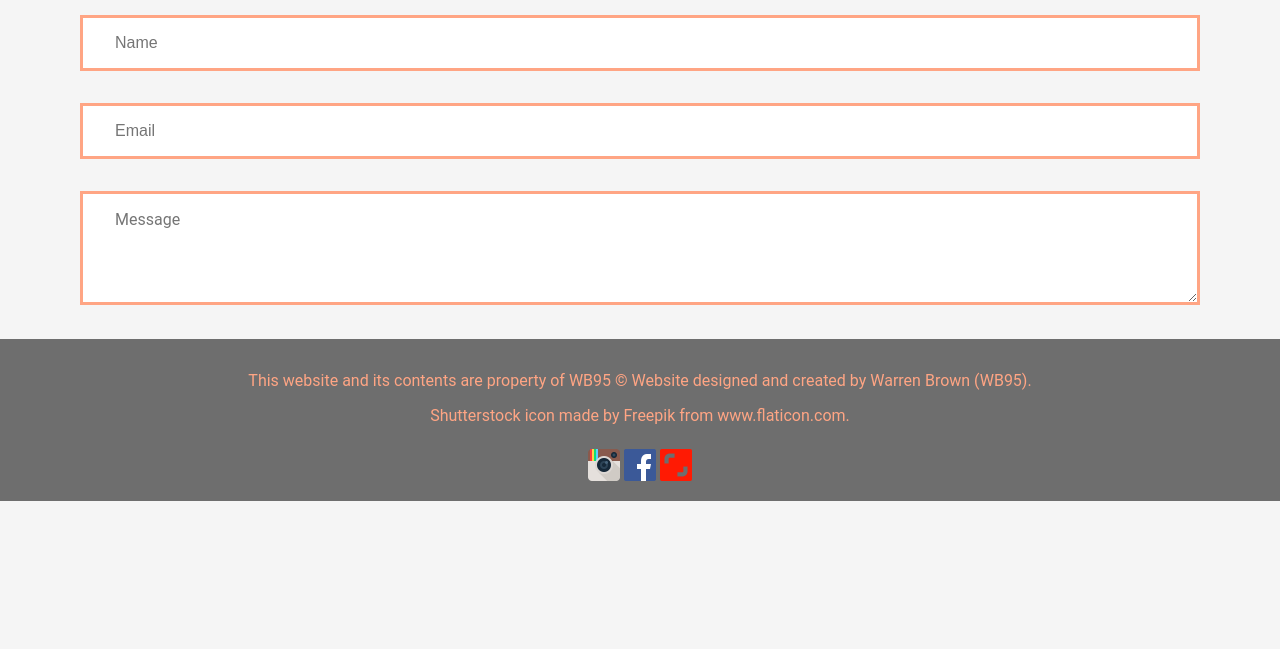
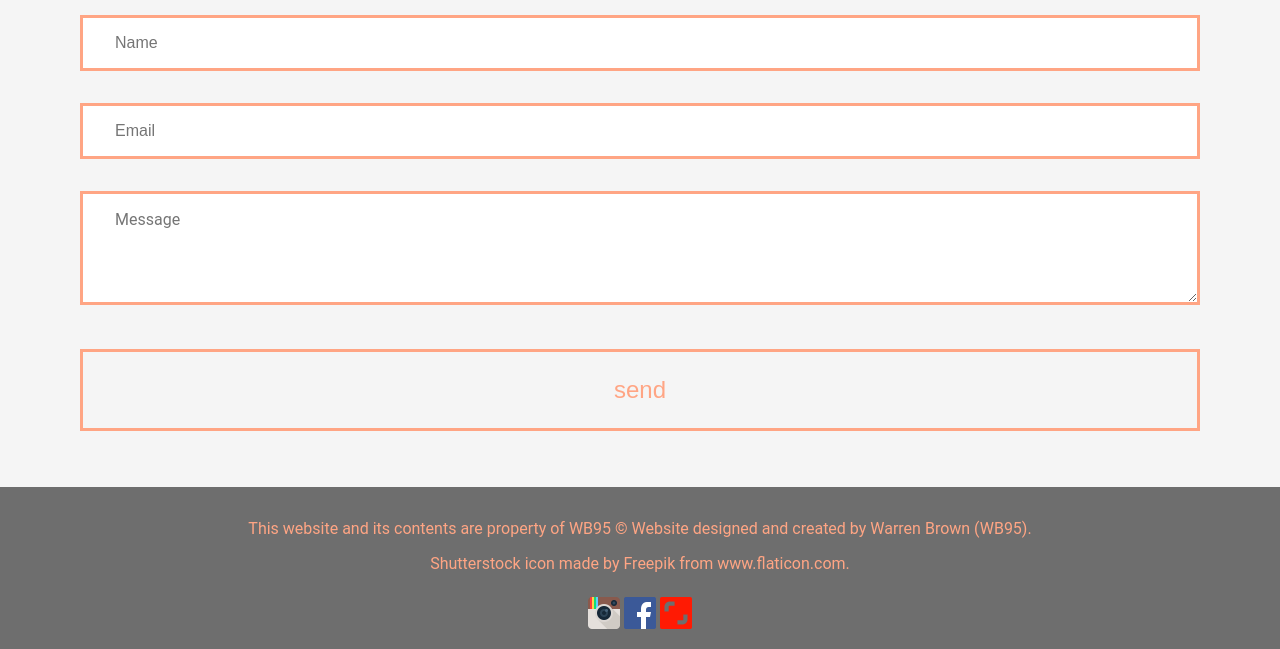
Before and after one commit to warrenb95/wb95DjangoApp, a Django app: page /contact/ in a window 1280 px wide. Shown: the part 299-948 px from the top of the page. Before the commit the page ends 800 px from the top, so only its background shows below. Run offline with Django 3.2, Linux system fonts and the light colour scheme.

Commit message:
Removed the 'bottom' class
Pages were not rendering correctly, would rather it look bad then have content covered (Contact send button for example)

```diff
--- a/photography/static/photography/css/main.css
+++ b/photography/static/photography/css/main.css
@@ -136,12 +136,6 @@ main {
     font-size: 3em;
     margin-top: 2.5em;
 }
-
-.bottom {
-    position: absolute;
-    bottom: 0;
-    left: 0;
-}
 /*####################################################################*/
 
 /* Page style */
--- a/photography/static/photography/js/main.js
+++ b/photography/static/photography/js/main.js
@@ -58,10 +58,4 @@ $(document).ready(function(){
         $(this).fadeIn(500);
     });
 
-    if ( $(document).height() > $(window).height() ||  $(document).height() > $(window).height() + $("footer").height() ) {
-       if( $("footer").hasClass("bottom") ){
-            $("footer").removeClass("bottom");
-        }
-    }
-
 });
--- a/photography/templates/photography/base.html
+++ b/photography/templates/photography/base.html
@@ -85,7 +85,7 @@
 
     </body>
 
-    <footer class="footer bottom">
+    <footer class="footer">
         <p>This website and its contents are property of WB95 &copy; Website designed and created by Warren Brown (WB95).</p>
 
         <p>
```
